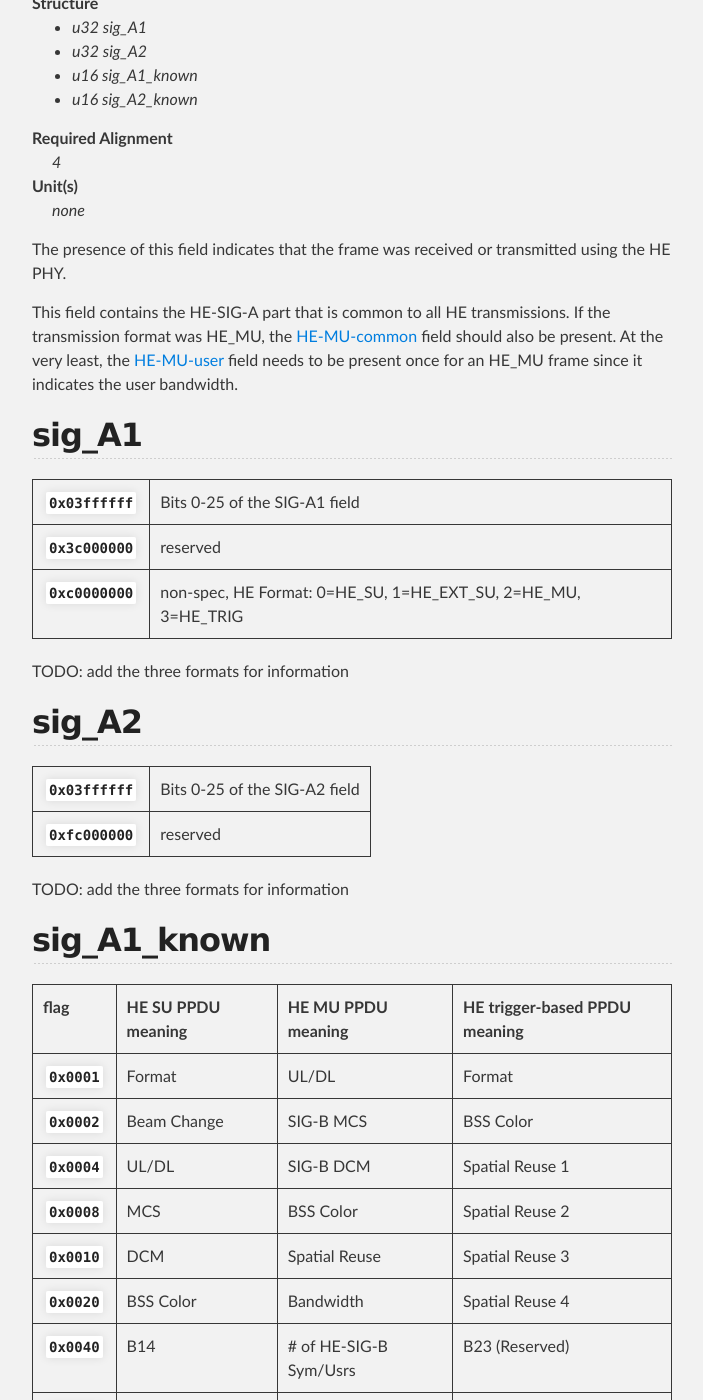
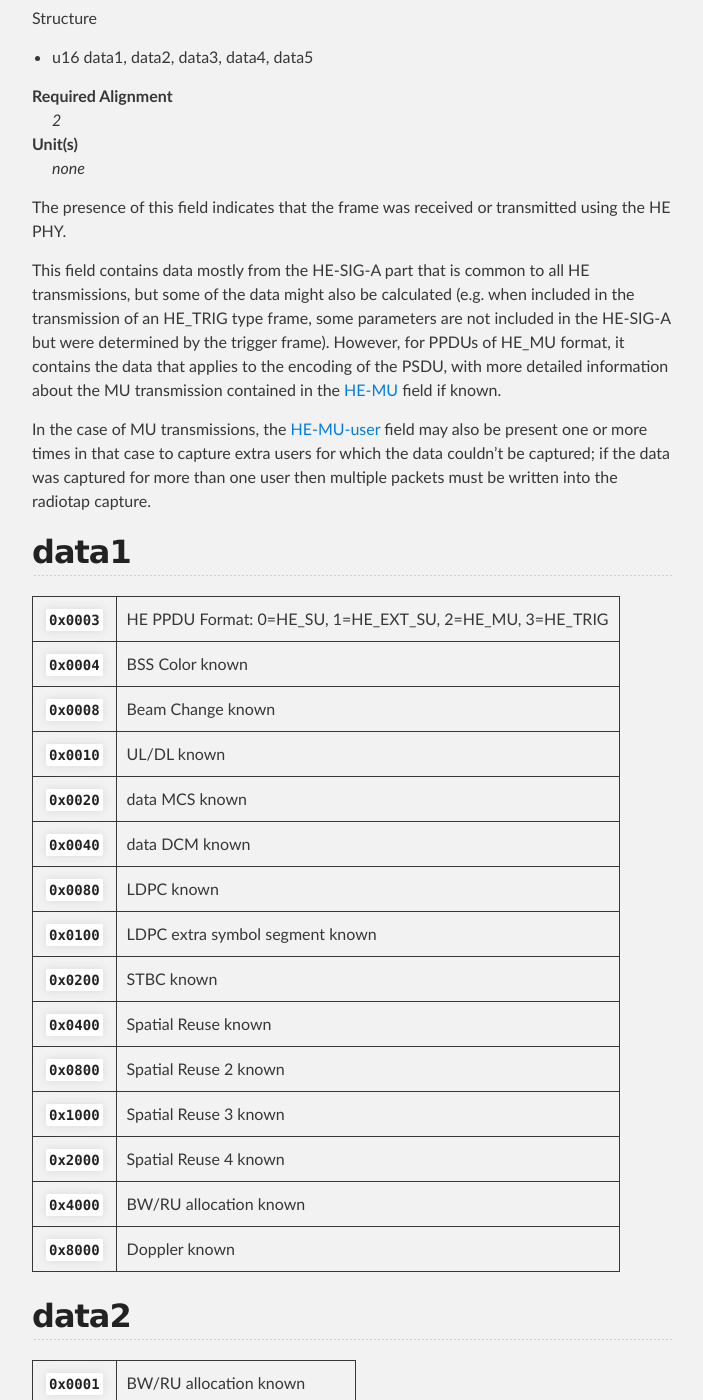
Before and after one commit to radiotap/radiotap.github.io, a Jekyll site: the page built from fields/HE.md, in a window 1280 px wide and 1400 px high, scrolled down 344 px. Shown: the whole window, without its empty margins (288-991 px from the left). Built offline with Jekyll 4.4.1, drawn with Linux system fonts in a browser that asks for light colours; some of the changed text lies outside the part shown.

Commit message:
rework HE suggestion again
After trying to implement it, I realized that just going by
the SIG-A/SIG-B is a nightmare because some data is derived
and some of the bit packing is really awkward.

Change the suggestion to have
 * a common HE field, that contains all the necessary values
   to determine the (data) rate etc.
 * an HE MU field, that contains more details of MU transmissions,
   including many values from SIG-B and the SIG-A values that apply
   to the whole PPDU rather than just the per-user part
 * an HE MU user field that can carry SIG-B data for users where
   the data wasn't captured, this field otherwise isn't necessary
   even for MU PPDUs

```diff
--- a/fields/HE.md
+++ b/fields/HE.md
@@ -6,13 +6,10 @@ Bit Number
 : not assigned yet
 
 Structure
-: - u32 sig_A1
-  - u32 sig_A2
-  - u16 sig_A1_known
-  - u16 sig_A2_known
+  - u16 data1, data2, data3, data4, data5
 
 Required Alignment
-: 4
+: 2
 
 Unit(s)
 : none
@@ -20,56 +17,76 @@ Unit(s)
 The presence of this field indicates that the frame was received or
 transmitted using the HE PHY.
 
-This field contains the HE-SIG-A part that is common to all HE transmissions.
-If the transmission format was HE_MU, the [HE-MU-common](HE-MU-common) field
-should also be present. At the very least, the [HE-MU-user](HE-MU-user)
-field needs to be present once for an HE_MU frame since it indicates the
-user bandwidth.
+This field contains data mostly from the HE-SIG-A part that is common
+to all HE transmissions, but some of the data might also be calculated
+(e.g. when included in the transmission of an HE_TRIG type frame, some
+parameters are not included in the HE-SIG-A but were determined by the
+trigger frame).
+However, for PPDUs of HE_MU format, it contains the data that applies
+to the encoding of the PSDU, with more detailed information about the
+MU transmission contained in the [HE-MU](HE-MU) field if known.
 
-## sig_A1
+In the case of MU transmissions, the [HE-MU-user](HE-MU-user) field may
+also be present one or more times in that case to capture extra users
+for which the data couldn't be captured; if the data was captured for
+more than one user then multiple packets must be written into the
+radiotap capture.
 
-| **`0x03ffffff`** | Bits 0-25 of the SIG-A1 field |
-| **`0x3c000000`** | reserved |
-| **`0xc0000000`** | non-spec, HE Format: 0=HE_SU, 1=HE_EXT_SU, 2=HE_MU, 3=HE_TRIG |
+## data1
 
-TODO: add the three formats for information
+| **`0x0003`** | HE PPDU Format: 0=HE_SU, 1=HE_EXT_SU, 2=HE_MU, 3=HE_TRIG |
+| **`0x0004`** | BSS Color known |
+| **`0x0008`** | Beam Change known |
+| **`0x0010`** | UL/DL known |
+| **`0x0020`** | data MCS known |
+| **`0x0040`** | data DCM known |
+| **`0x0080`** | LDPC known |
+| **`0x0100`** | LDPC extra symbol segment known |
+| **`0x0200`** | STBC known |
+| **`0x0400`** | Spatial Reuse known |
+| **`0x0800`** | Spatial Reuse 2 known |
+| **`0x1000`** | Spatial Reuse 3 known |
+| **`0x2000`** | Spatial Reuse 4 known |
+| **`0x4000`** | BW/RU allocation known |
+| **`0x8000`** | Doppler known |
 
-## sig_A2
+## data2
 
-| **`0x03ffffff`** | Bits 0-25 of the SIG-A2 field |
-| **`0xfc000000`** | reserved |
+| **`0x0001`** | BW/RU allocation known |
+| **`0x0002`** | GI known |
+| **`0x0004`** | LTF known |
+| **`0x0008`** | Pre-FEC Padding Factor known |
+| **`0x0010`** | TxBF known |
+| **`0x0020`** | PE Disambiguity known |
+| **`0x0040`** | TXOP known |
+| **`0x0080`** | Doppler value |
+| **`0x0100`** | # of HE-LTF Symbols known |
+| **`0xfe00`** | TXOP value |
 
-TODO: add the three formats for information
+## data3
 
-## sig_A1_known
+| **`0x003f`** | BSS Color |
+| **`0x0040`** | Beam Change |
+| **`0x0080`** | UL/DL |
+| **`0x0f00`** | data MCS (not SIG-B MCS from HE-SIG-A for HE_MU format) |
+| **`0x1000`** | data DCM (cf. data MCS) |
+| **`0x2000`** | LDPC |
+| **`0x4000`** | LDPC extra symbol segment |
+| **`0x8000`** | STBC |
 
-| **flag**     | **HE SU PPDU meaning** | **HE MU PPDU meaning** | **HE trigger-based PPDU meaning** |
-| **`0x0001`** | Format                 | UL/DL                  | Format                            |
-| **`0x0002`** | Beam Change            | SIG-B MCS              | BSS Color                         |
-| **`0x0004`** | UL/DL                  | SIG-B DCM              | Spatial Reuse 1                   |
-| **`0x0008`** | MCS                    | BSS Color              | Spatial Reuse 2                   |
-| **`0x0010`** | DCM                    | Spatial Reuse          | Spatial Reuse 3                   |
-| **`0x0020`** | BSS Color              | Bandwidth              | Spatial Reuse 4                   |
-| **`0x0040`** | B14                    | # of HE-SIG-B Sym/Usrs | B23 (Reserved)                    |
-| **`0x0080`** | Spatial Reuse          | SIG-B Compression      | Bandwidth                         |
-| **`0x0100`** | Bandwidth              | GI+LTF Size            | (reserved)                        |
-| **`0x0200`** | GI+LTF size            | Doppler                | (reserved)                        |
-| **`0x0400`** | Nsts                   | (reserved)             | (reserved)                        |
-| **`0xf800`** | (reserved)             | (reserved)             | (reserved)                        |
+## data4
 
-## sig_A2_known
+| **`0x000f`** | Spatial Reuse |
+| **`0x00f0`** | Spatial Reuse 2 (HE_TB format PPDU only) |
+| **`0x0f00`** | Spatial Reuse 3 (HE_TB format PPDU only) |
+| **`0xf000`** | Spatial Reuse 4 (HE_TB format PPDU only) |
 
-| **flag**     | **HE SU PPDU meaning** | **HE MU PPDU meaning** | **HE trigger-based PPDU meaning** |
-| **`0x0001`** | TXOP Duration          | TXOP Duration          | TXOP Duration                     |
-| **`0x0002`** | Coding                 | B7 (Reserved)          | B7 (Reserved)                     |
-| **`0x0004`** | LDPC Extra Sym Seg     | # of HE-LTF Symbols    | B8 (Reserved)                     |
-| **`0x0008`** | STBC                   | LPDC Extra Symbol      | B9 (Reserved)                     |
-| **`0x0010`** | TxBF                   | STBC                   | B10 (Reserved)                    |
-| **`0x0020`** | Pre-FEC Padding Factor | Pre-FEC Padding Factor | B11 (Reserved)                    |
-| **`0x0040`** | PE Disambiguity        | PE Disambiguity        | B12 (Reserved)                    |
-| **`0x0080`** | B14 (Reserved)         | (reserved)             | B13 (Reserved)                    |
-| **`0x0100`** | Doppler                | (reserved)             | B14 (Reserved)                    |
-| **`0x0200`** | (reserved)             | (reserved)             | B15 (Reserved)                    |
-| **`0x0400`** | CRC                    | CRC                    | CRC                               |
-| **`0x0800`** | Tail                   | Tail                   | Tail                              |
-| **`0xf000`** | (reserved)             | (reserved)             | (reserved)                        |
+## data5
+
+| **`0x000f`** | data Bandwidth/RU allocation (0=20, 1=40, 2=80, 3=160/80+80, 4=26-tone RU, 5=52-tone RU, 6=106-tone RU, 7=242-tone RU, 8=484-tone RU, 9=996-tone RU, 10=2x996-tone RU |
+| **`0x0030`** | GI (0=0.8us, 1=1.6us, 2=3.2us, 3=reserved) |
+| **`0x00c0`** | LTF (0=1x, 1=2x, 2=4x, 3=reserved) |
+| **`0x0f00`** | NSTS (actual number of space-time streams, 0=unknown, 1=1, etc.) |
+| **`0x3000`** | Pre-FEC Padding Factor |
+| **`0x4000`** | TxBF |
+| **`0x8000`** | PE Disambiguity |
```
Also changed, not shown: fields/HE-MU-common.md (deleted, +0 -42 lines), fields/HE-MU-user.md (+30 -41 lines), fields/HE-MU.md (added, +59 -0 lines).
